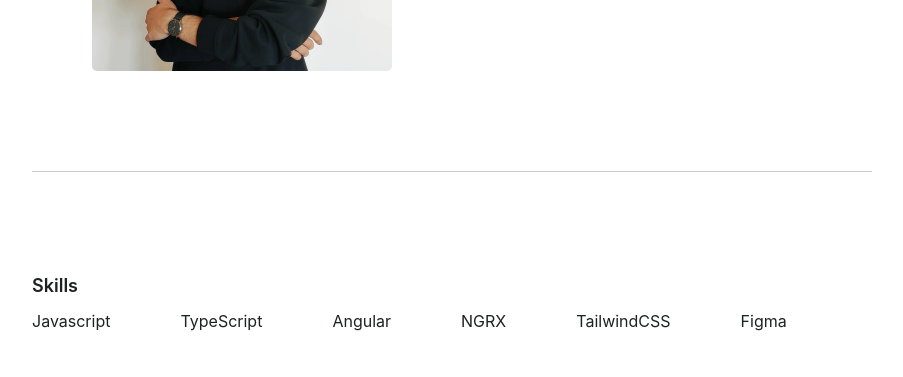
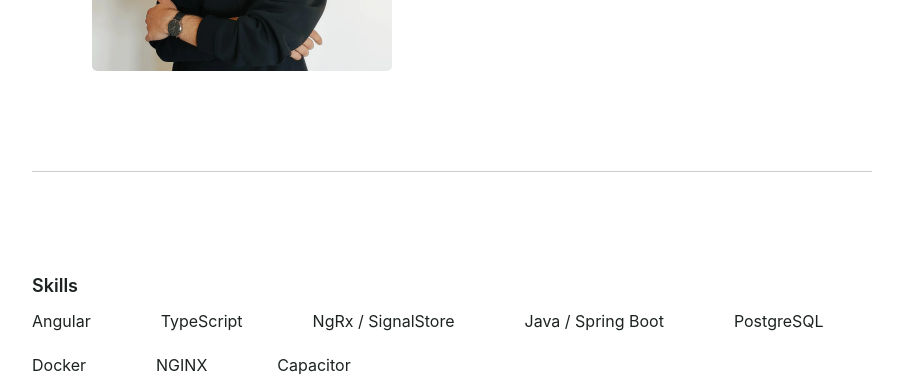
Before and after one commit to covdani1305/Portfolio-Site, a website built with Vite: page index.html in a window 1280 px wide. Shown: the part 429-806 px from the top of the page, without its empty margins (188-1091 px from the left). Built offline with nearby package versions, Linux system fonts and the light colour scheme.

Commit message:
update skills list

```diff
--- a/index.html
+++ b/index.html
@@ -58,12 +58,14 @@
 <section class="tech-stack section">
     <h2>Skills</h2>
     <ul class="tech-text-div">
-        <li class="tech-stack-item">Javascript</li>
+        <li class="tech-stack-item">Angular</li>
         <li class="tech-stack-item">TypeScript</li>
-        <li class="tech-stack-item">Angular</li>
-        <li class="tech-stack-item">NGRX</li>
-        <li class="tech-stack-item">TailwindCSS</li>
-        <li class="tech-stack-item">Figma</li>
+        <li class="tech-stack-item">NgRx / SignalStore</li>
+        <li class="tech-stack-item">Java / Spring Boot</li>
+        <li class="tech-stack-item">PostgreSQL</li>
+        <li class="tech-stack-item">Docker</li>
+        <li class="tech-stack-item">NGINX</li>
+        <li class="tech-stack-item">Capacitor</li>
     </ul>
 </section>
 <section class="education section">
```
